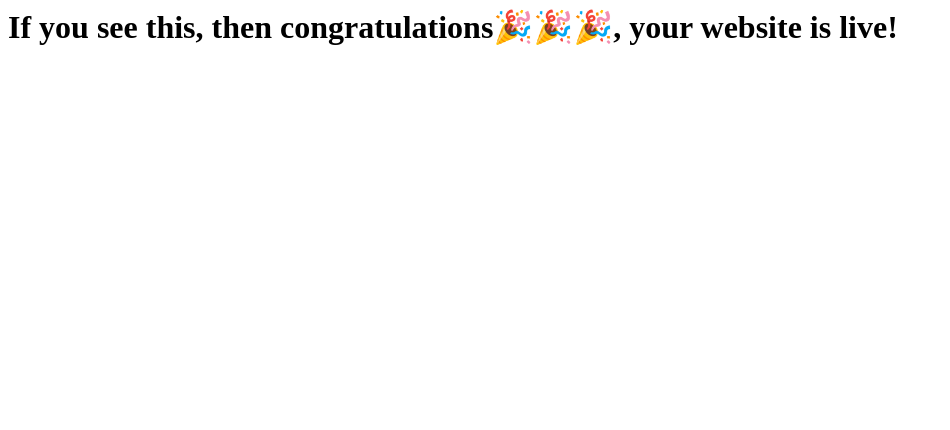
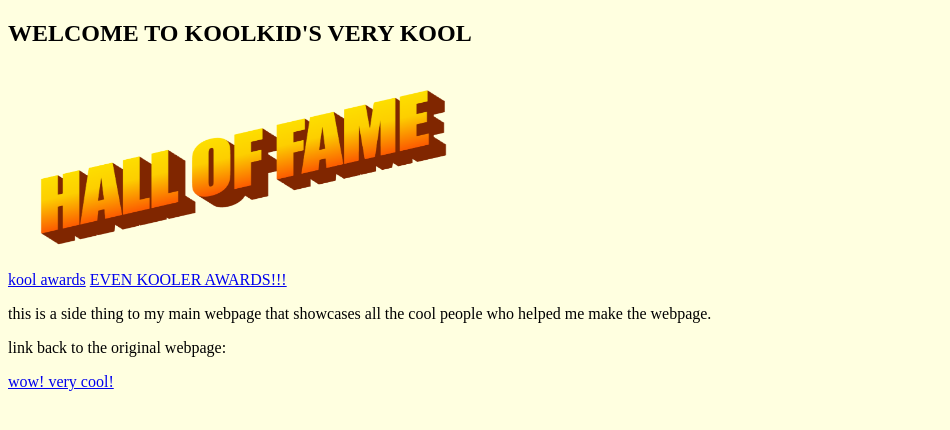
Before and after one commit to KoolKid1256/KoolKid1256.github.io, a plain HTML site: page index.html in a window 1280 px wide. Shown: the whole page, without its empty margins (0-950 px from the left). Drawn offline with Linux system fonts and the light colour scheme.

Commit message:
first version of website

```diff
--- a/index.html
+++ b/index.html
@@ -1 +1,21 @@
-<h1>If you see this, then congratulations🎉🎉🎉, your website is live!</h1>
+<!DOCTYPE html>
+<html lang="en">
+<head>
+    <meta charset="UTF-8">
+    <meta name="viewport" content="width=device-width, initial-scale=1.0">
+    <link rel="shortcut icon" href="favicon.ico" type="image/x-icon">
+    <link rel="stylesheet" href="style.css">
+    <title>KOOLKID'S KOOL HALL OF FAME</title>
+</head>
+<body>
+    <h2>WELCOME TO KOOLKID'S VERY KOOL</h2>
+    <img src="images/wordart.png" alt="HALL OF FAME WORDART" width="450" height="200">
+    <br>
+    <a href="/awards.html">kool awards</a>
+    <a href="/awardstwo.html">EVEN KOOLER AWARDS!!!</a>
+    <br>
+    <p>this is a side thing to my main webpage that showcases all the cool people who helped me make the webpage.</p>
+    <p>link back to the original webpage:</p>
+    <a href="https://art-and-music-website.vercel.app/">wow! very cool!</a>
+</body>
+</html>
--- /dev/null
+++ b/style.css
@@ -0,0 +1,5 @@
+body {
+    background-color: lightyellow;
+    color: black;
+
+}
```
Also changed, not shown: awards.html (added, +14 -0 lines), awardstwo.html (added, +14 -0 lines), favicon.ico (added), images/wordart.png (added).
